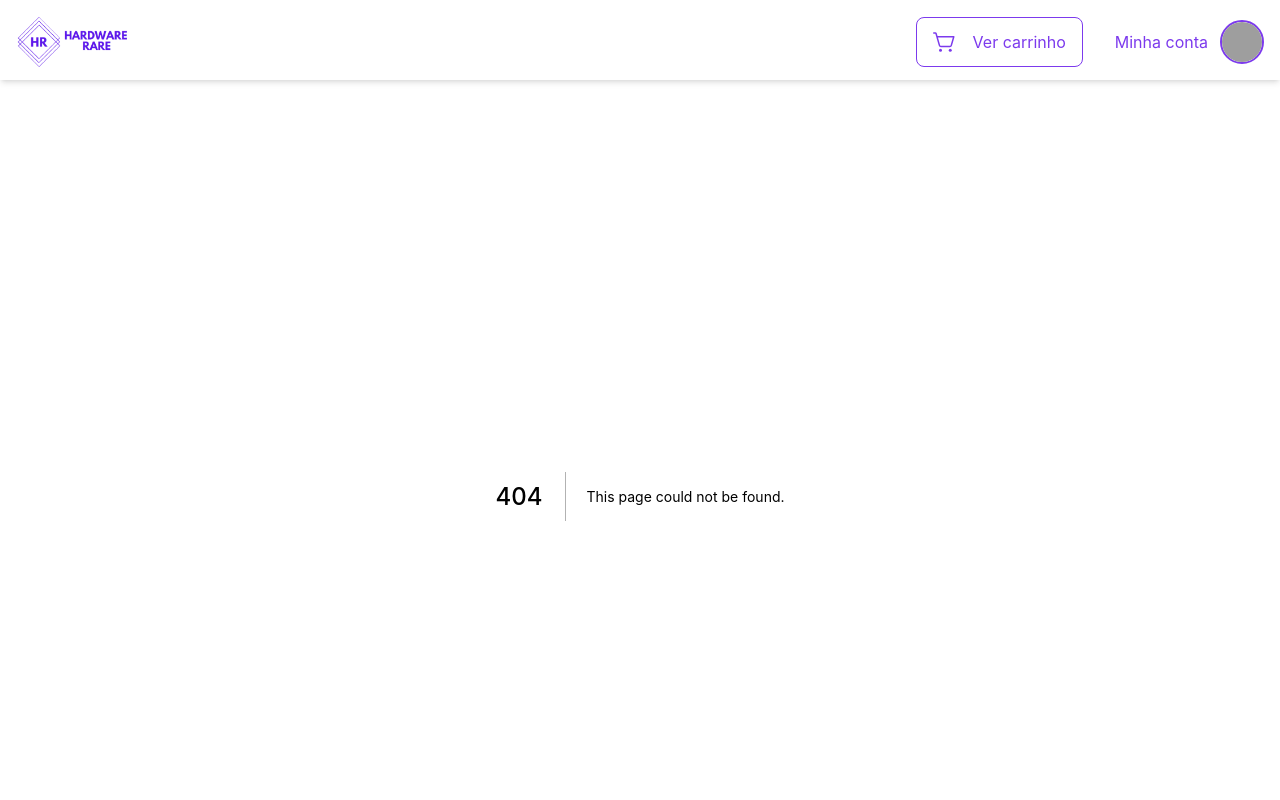
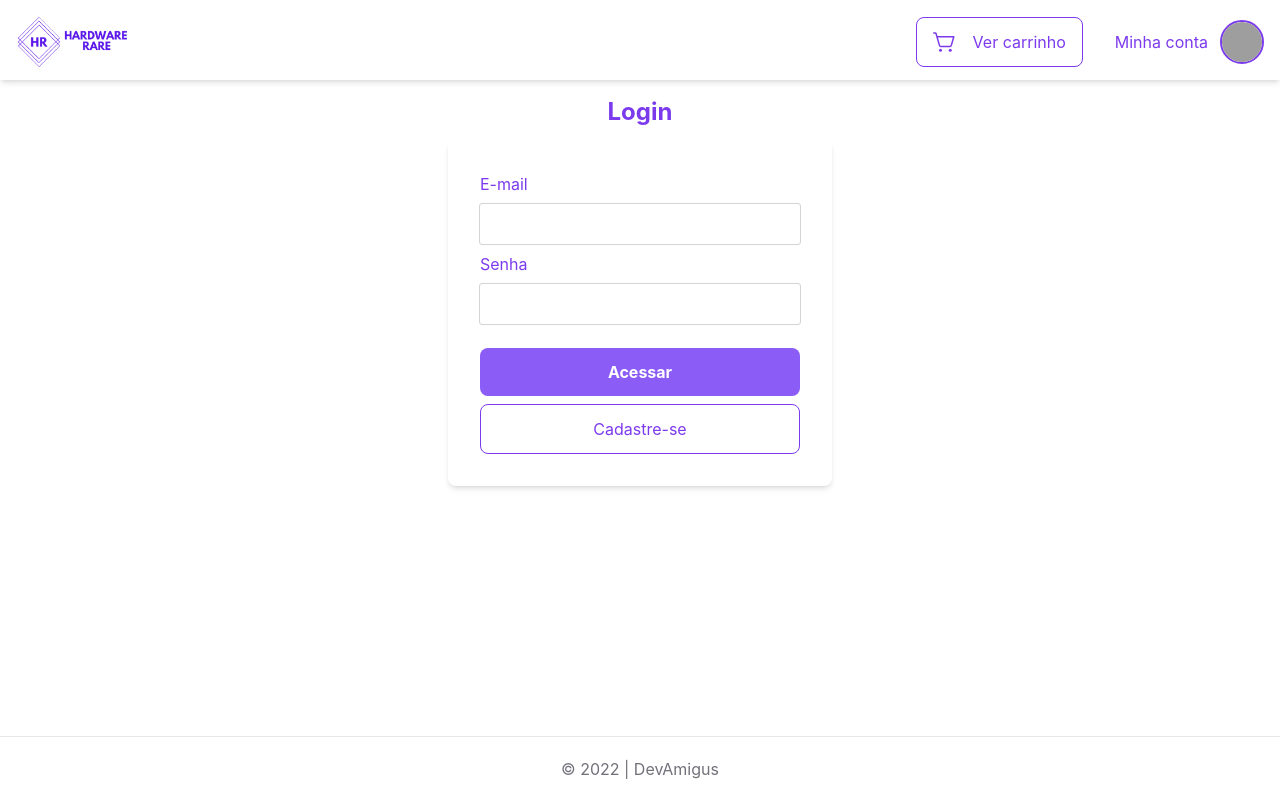
Before and after one commit to yuripiresalves/hardware-rare, a Next.js app in the folder frontend/: page /login in a window 1280 px wide. Before the commit this address had no page. Shown: the top 800 px of the page. Built offline with nearby package versions, Linux system fonts and the light colour scheme; grey boxes are pictures that could not be loaded.

Commit message:
tela de login

```diff
--- /dev/null
+++ b/frontend/src/pages/login.tsx
@@ -0,0 +1,25 @@
+import type { NextPage } from 'next';
+import Link from 'next/link';
+import { Input } from '../components/Input';
+
+const Login: NextPage = () => {
+  return (
+    <>
+      <div className='flex items-center flex-col gap-3'>
+        <h1 className='text-violet-600 font-bold text-2xl'>Login</h1>
+        <form className='w-96 shadow-md p-8 rounded-lg flex flex-col gap-2'>
+            <Input label="E-mail" type="email" id="email"/>
+            <Input label="Senha" type="password" id="password"/>
+            <Link href="/produtos">
+                <a className='bg-violet-500 p-3 text-white font-bold rounded-lg mt-4 hover:bg-violet-600 hover:transition-all text-center'>Acessar</a>
+            </Link>
+            <Link href="/cadastro">
+                <a className='outline-2 border border-violet-600 rounded-lg p-3 px-4 text-violet-600 hover:bg-violet-600 hover:text-white hover:transition-all hover:duration-300 text-center'>Cadastre-se</a>
+            </Link>
+        </form>
+      </div>
+    </>
+  );
+};
+
+export default Login;
```
Also changed, not shown: frontend/src/pages/cadastro.tsx (line endings or trailing spaces).
